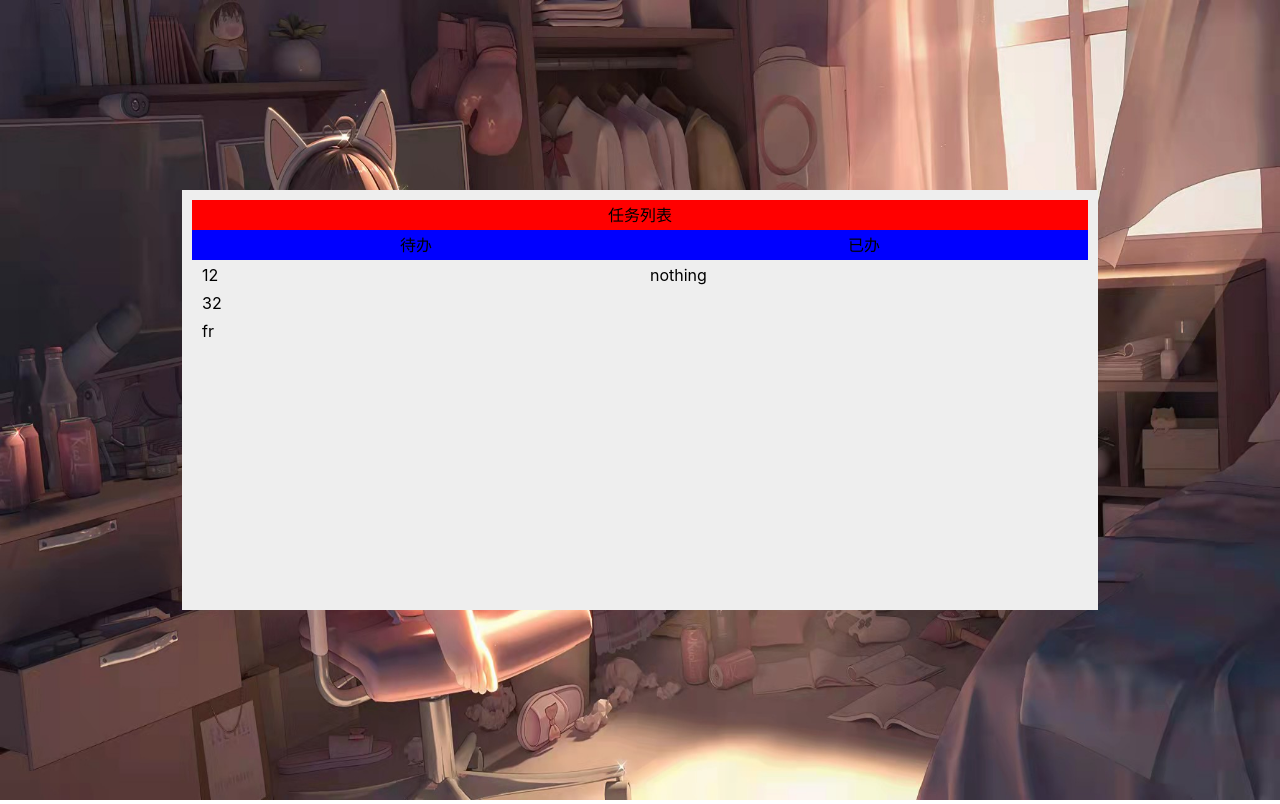
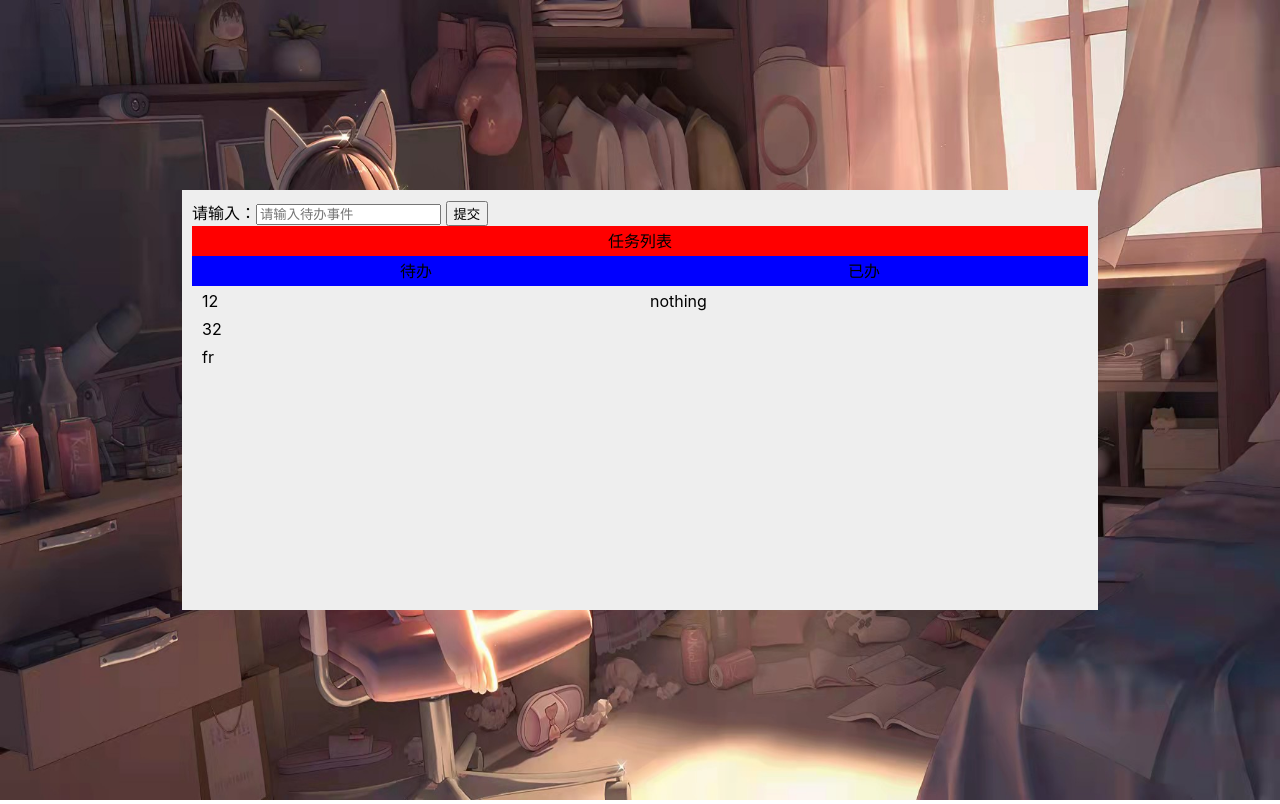
Before and after one commit to long-qkl/testhtml, a React (Create React App) app in the folder two_por/: page / in a window 1280 px wide. Built offline with nearby package versions, Linux system fonts and the light colour scheme.

Commit message:
完成input

```diff
--- /dev/null
+++ b/two_por/src/CSS/Input.css
@@ -0,0 +1,3 @@
+.shuru {
+  color: cadetblue;
+}
--- /dev/null
+++ b/two_por/src/CSS/Input.min.css
@@ -0,0 +1 @@
+.shuru{color:cadetblue}
--- /dev/null
+++ b/two_por/src/CSS/Input.scss
@@ -0,0 +1,3 @@
+.shuru{
+    color: cadetblue;
+}
--- /dev/null
+++ b/two_por/src/Input.js
@@ -0,0 +1,27 @@
+import './CSS/Input.min.css'
+import React from "react"
+
+class Input extends React.Component{
+    constructor(props){
+        super(props)
+    }
+
+    render() {
+        return (
+            <div>
+                <label>请输入：</label>
+                <input
+                    type="text"
+                    className="shuru"
+                    value={this.props.inputVal}
+                    onChange={this.props.onput}
+                    placeholder="请输入待办事件"
+                />
+                &nbsp;
+                <button onClick={this.props.onsub}>提交</button>
+            </div>
+        );
+    }
+}
+
+export default Input;
--- a/two_por/src/Lists.js
+++ b/two_por/src/Lists.js
@@ -2,7 +2,7 @@ import './CSS/Lists.min.css'
 
 function Lists(props) {
     var lists=props.lists;
-    console.log(lists,"sdgeg1")
+    // console.log(lists,"sdgeg1")
     const lis=lists.length ? lists.map((list,index)=>{
         return <li key={index}>{list}</li>
     }) : <li>nothing</li>
--- a/two_por/src/Todo.js
+++ b/two_por/src/Todo.js
@@ -2,6 +2,7 @@
 import React from 'react';
 import './CSS/Todo.min.css';
 import bgimg from './images/122.jpg';
+import Input from './Input';
 import Lists from './Lists';
 
 class Todo extends React.Component {
@@ -9,18 +10,34 @@ class Todo extends React.Component {
         super(props)
         this.state={
             lists:['12','32','fr'],
-            // finishList:['333','321'],
             finishList:[],
+            inputVal:''
         }
+        this.onput=this.onput.bind(this)
+    }
+    // 组件Input中的input框调用的方法
+    onput(e){
+        this.setState({
+            inputVal: e.target.value
+        })
+    }
+    // 组件Input中的button框调用的方法
+    onsub(e){
+        console.log("点击了提交")
+        //添加输入的数据到开头
+        // lists.unshift()
+        // this.setState({
+        //     lists: this.state.lists.unshift(this.state.inputVal)
+        // })
+        e.preventDefault();//阻止默认事件
     }
 
     render(){
-        // console.log(this.state.lists,"123221")
-        // console.log(this.state.finishList,"123222")
         return(
             <div className="bbg">
-                <img src={bgimg} alt="图片接受失败"></img>
+                <img src={bgimg} alt="图片接收失败"></img>
                 <div className="sub">
+                    <Input onsub={this.onsub} onput={this.onput} inputVal={this.state.inputVal} />
                     <span>任务列表</span>
                     <div>
                         <ul>
--- a/two_por/src/index.js
+++ b/two_por/src/index.js
@@ -6,9 +6,7 @@ import reportWebVitals from './reportWebVitals';
 import Todo from './Todo';
 
 ReactDOM.render(
-  <React.StrictMode>
-    <Todo />
-  </React.StrictMode>,
+  <Todo />,
   document.getElementById('root')
 );
 
```
